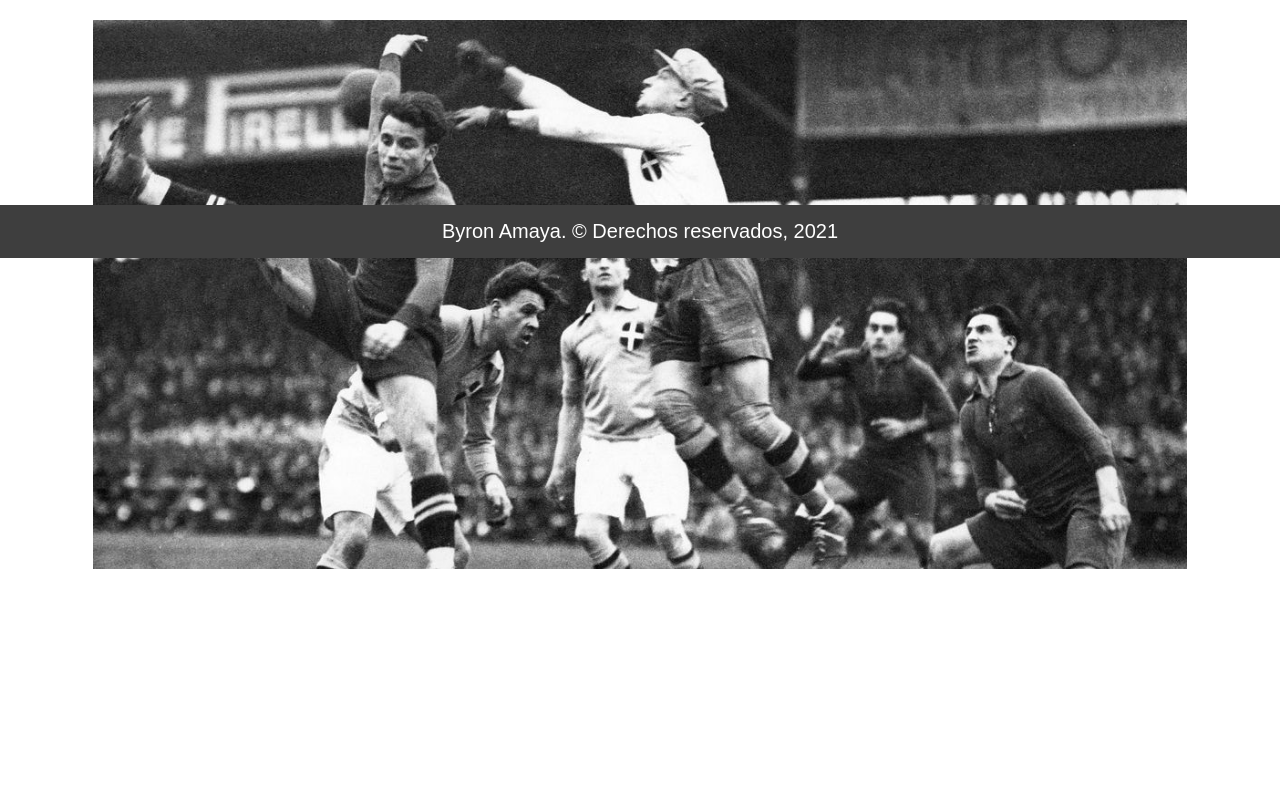
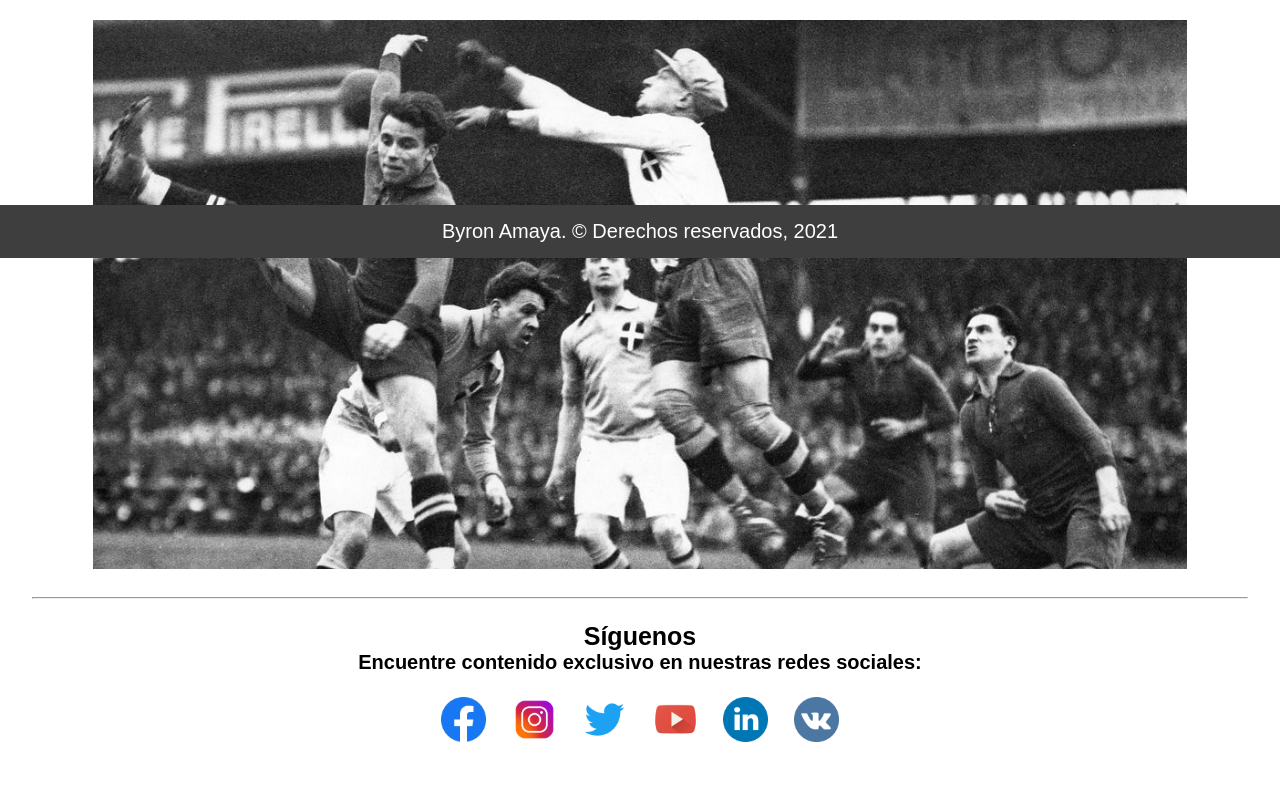
Before and after one commit to bamaya/LALIGA.github.io, a plain HTML site: page pages/historia.html in a window 1280 px wide. Shown: the part 542-1341 px from the top of the page. Before the commit the page ends 1187 px from the top, so only its background shows below. Drawn offline with Linux system fonts and the light colour scheme.

Commit message:
Update Social Media

```diff
--- a/css/style.css
+++ b/css/style.css
@@ -16,6 +16,17 @@ nav{
     box-shadow: 2px 2px 8px rgba(0, 0, 0, 0.5);
     background: #3E3E3E;
     position: relative;
+}
+
+.sociales{
+    text-align: center;
+}
+.sociales li{
+    display: inline-block;
+    margin-bottom: 4%;
+}
+.sociales a{
+    padding: 10px;
 }
 
 .link {
--- a/pages/historia.html
+++ b/pages/historia.html
@@ -27,9 +27,23 @@
                 <img class="imag" src="../img/history.jpg" width="1200">
             </center>
      </div>
+     <br>
+     <div>
+        <hr>
+        <br>
+        <h3 style="text-align: center;">Síguenos</h3>
+        <h4 style="text-align: center;">Encuentre contenido exclusivo en nuestras redes sociales:</h4>
+        <br>
+        <ul class="sociales">
+            <li><a target="ablank" href="https://www.facebook.com/LaLiga"><img src="../img/facebook.png" width="45" height="45"></a></li>
+            <li><a target="ablank" href="https://www.instagram.com/laliga/"><img src="../img/instagram.png" width="45" height="45"></a></li>
+            <li><a target="ablank" href="https://twitter.com/laliga"><img src="../img/twitter.png" width="45" height="45"></a></li>
+            <li><a target="ablank" href="https://www.youtube.com/user/laliga"><img src="../img/Youtube.png" width="45" height="45"></a></li>
+            <li><a target="ablank" href="https://www.linkedin.com/company/laliga/"><img src="../img/in.png" width="45" height="45"></a></li>
+            <li><a target="ablank" href="https://vk.com/laliga"><img src="../img/vk.png" width="45" height="45"></a></li>
+        </ul>
+    </div>
     </section>
-     <br>
-     <br>
     <footer>
         Byron Amaya. &#169; Derechos reservados, 2021
     </footer>
```
Also changed, not shown: img/Youtube.png (added), img/facebook.png (added), img/in.png (added), img/instagram.png (added), img/twitter.png (added), img/vk.png (added).
